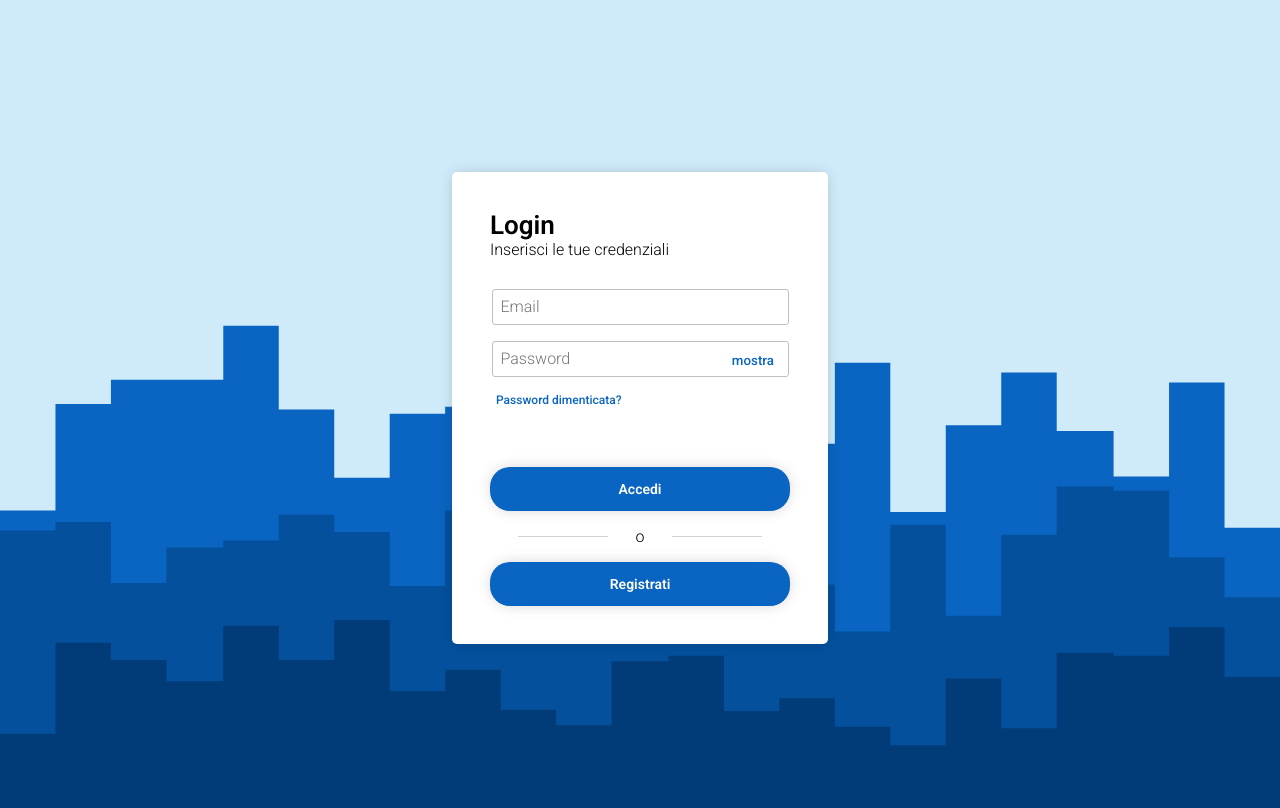
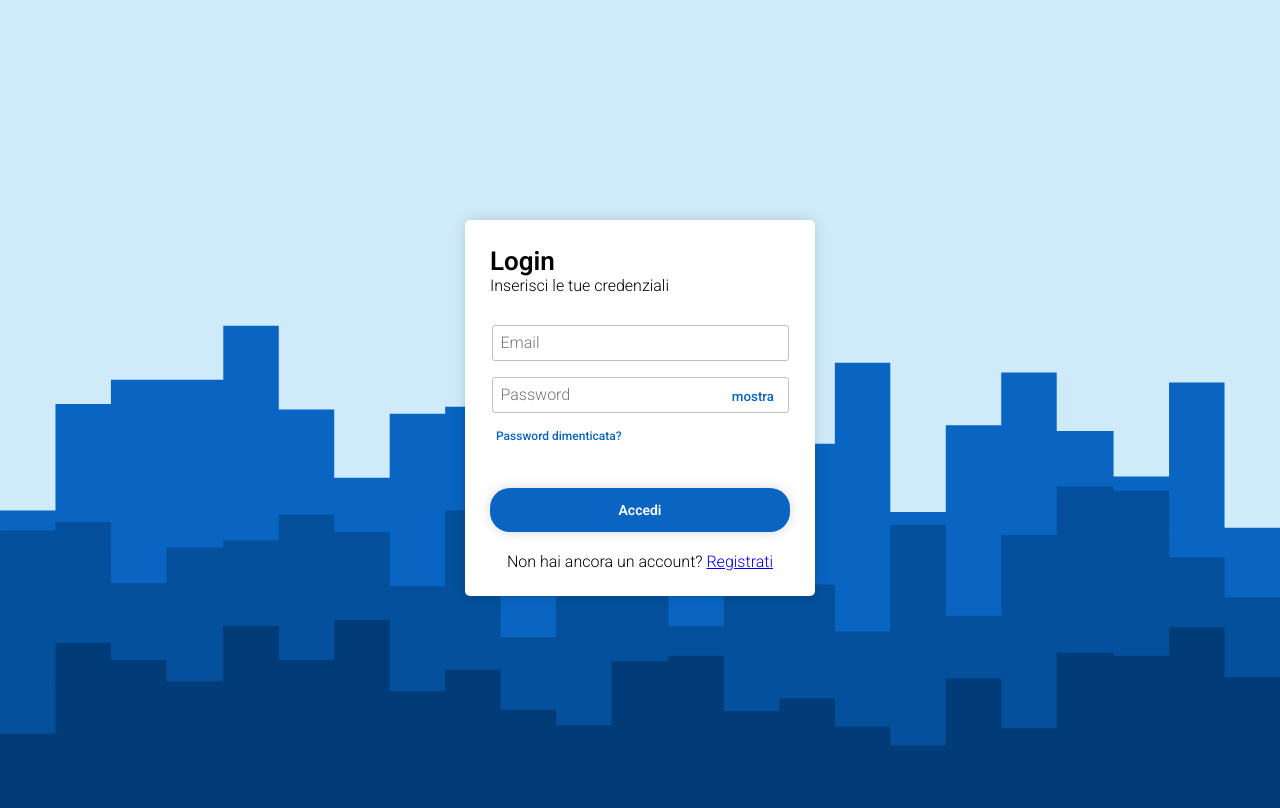
Before and after one commit to goldeneas/unisa-webdev, a PHP site: page /login.html in a window 1280 px wide. Run offline with PHP 8.4, Linux system fonts and the light colour scheme.

Commit message:
changed login.html/login.css

```diff
--- a/src/login.css
+++ b/src/login.css
@@ -60,7 +60,7 @@ hr {
     border-radius: 5px;
     box-shadow: 0px 0px 15px -2px rgba(0, 0, 0, 0.2);
 
-    padding: 3%;
+    padding: 2%;
     width: max(30%, 385px);
     max-width: 300px;
 }
@@ -108,7 +108,7 @@ hr {
 }
 
 #input-separator {
-    margin-top: 20%;
+    margin-top: 15%;
 }
 
 #password-container {
@@ -136,6 +136,10 @@ hr {
     text-decoration-line: underline;
 }
 
+#register-container {
+    margin-top: 20px;
+}
+
 .text-input {
     width: 95%;
 
--- a/src/login.html
+++ b/src/login.html
@@ -33,15 +33,14 @@
                 <div id="input-separator">
                     <button class="form-btn" type="submit">Accedi</button>
 
-                    <div id="bar-container">
-                        <hr>
-                        <p> o </p>
-                        <hr>
+                    <div id="register-container">
+                        <p style="display: inline">
+                            Non hai ancora un account?
+                        </p>
+                        <a href="register.html">
+                            Registrati
+                        </a>
                     </div>
-
-                    <button onclick="location.href='register.html'" class="form-btn" type="submit">
-                        Registrati
-                    </button>
                 </div>
             </form>
         </div>
```
